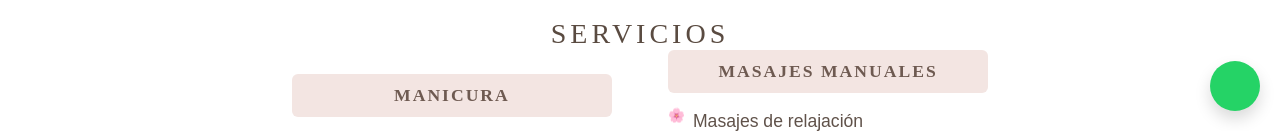
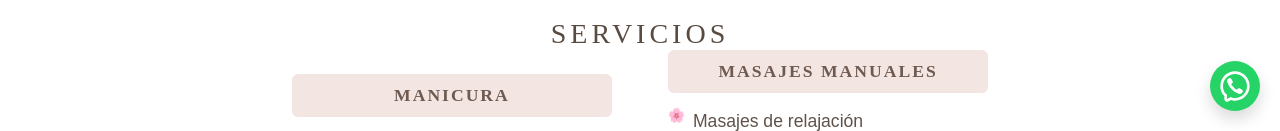
Before and after one commit to zzonle/masajes-elen, a Vue app: page / in a window 1280 px wide. Shown: the part 669-800 px from the top of the page. Built offline with nearby package versions, Linux system fonts and the light colour scheme; the HTML template or start-up script is replaced by a standard one; a web font is replaced by a local one.

Commit message:
icono wsp

```diff
--- a/src/App.vue
+++ b/src/App.vue
@@ -203,7 +203,11 @@ const verGaleria = ref(false)
       class="whatsapp-floating-btn shadow"
       target="_blank"
     >
-      <i class="bi bi-whatsapp"></i>
+      <img
+        src="/src/assets/whatsapp-svgrepo-com.svg"
+        alt="WhatsApp"
+        style="width: 32px; height: 32px; filter: brightness(0) invert(1)"
+      />
     </a>
 
     <GaleriaCompleta :mostrar="verGaleria" @cerrar="verGaleria = false" />
```
